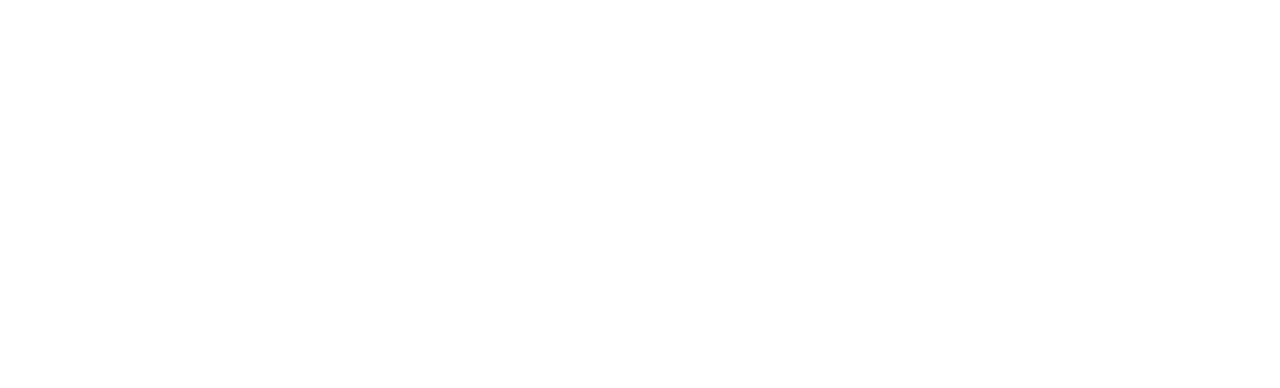
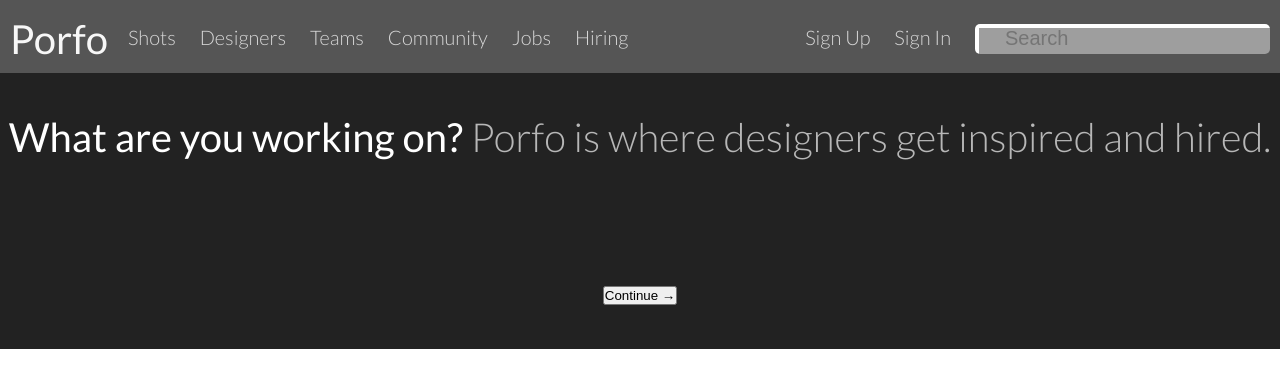
Before and after one commit to monilitocastro/dribbble-clone-html, a website: page index.html in a window 1280 px wide. Drawn offline with Linux system fonts and the light colour scheme; grey boxes are pictures that could not be loaded.

Commit message:
TODO button components and continue button

```diff
--- a/index.html
+++ b/index.html
@@ -16,6 +16,52 @@
 
 <body>
     <header class='header'>
+        <nav class='nav__bar u-medium-gray-bgcolor u-top-bottom-padding-medium'>
+            <div class="row">
+                <div class="left">
+                    <div class="logo u-display-inline">
+                        <span class='logo__text'>Porfo</span>
+                    </div>
+                </div>
+                <div class="left u-margin-top-medium">
+                    <ul class='menu u-display-inline'>
+                        <li class='menu__item u-padding-right-left-small'>shots</li>
+                        <li class='menu__item u-padding-right-left-small'>designers</li>
+                        <li class='menu__item u-padding-right-left-small'>teams</li>
+                        <li class='menu__item u-padding-right-left-small'>community</li>
+                        <li class='menu__item u-padding-right-left-small'>jobs</li>
+                        <li class='menu__item u-padding-right-left-small'>hiring</li>
+                    </ul>
+                </div>
+                <div class='right u-margin-top-medium'>
+                    <ul class='menu u-display-inline'>
+                        <li class='menu__item u-padding-right-left-small'>
+                            <a class='menu__item menu__anchor-item' href='#'>
+                                Sign Up
+                            </a>
+                        </li>
+                        <li class='menu__item u-padding-right-left-small'>
+                            <a class='menu__item menu__anchor-item' href='#'>
+                                Sign In
+                            </a>
+                        </li>
+                        <li class='menu__item u-padding-right-left-small'>
+                            <input type='text' class='search-box' placeholder='Search'>
+                        </li>
+                    </ul>
+                </div>
+            </div>
+        </nav>
+        <div class='blurb-box u-dark-gray-bgcolor'>
+            <div class='row'>
+                <span class='u-white-text u-font-weight-500'>What are you working on?</span>
+                <span class='u-light-gray-text'>Porfo is where designers get inspired and hired.</span>
+            </div>
+            <div class='row'>
+                <button class='btn'>Continue &rarr;</button>
+
+            </div>
+        </div>
     </header>
 
     <main>
--- a/package.json
+++ b/package.json
@@ -5,14 +5,15 @@
   "main": "index.js",
   "scripts": {
     "test": "echo \"Error: no test specified\" && exit 1",
-    "dev": "concurrently \"npm run compile:sass\" \"node index\"",
+    "dev": "concurrently \"npm run compile:sass --watch\" \"nodemon index\"",
     "compile:sass": "node-sass scss/main.scss css/style.css -w"
   },
   "author": "",
   "license": "ISC",
   "devDependencies": {
     "concurrently": "^3.5.1",
-    "node-sass": "^4.7.2"
+    "node-sass": "^4.7.2",
+    "nodemon": "^1.17.3"
   },
   "dependencies": {
     "express": "^4.16.3"
--- a/scss/abstract/_mixins.scss
+++ b/scss/abstract/_mixins.scss
@@ -5,3 +5,14 @@
     clear: both;
   }
 }
+
+@mixin borderRadiusSmall {
+  border-radius: 3px;
+}
+@mixin borderRadiusMedium {
+  border-radius: 5px;
+}
+
+@mixin borderRadiusLarge {
+  border-radius: 10px;
+}
--- a/scss/abstract/_variables.scss
+++ b/scss/abstract/_variables.scss
@@ -8,9 +8,13 @@ $white: #fff;
 $white-transparent: rgba(255, 255, 255, 0.8);
 $off-white: #f8f8f8;
 $light-gray-1: #f7f7f7;
+$light-gray-2: #d7d7d7;
+$light-gray-3: #c7c7c7;
+$light-gray-4: #b7b7b7;
 $black: rgba(0, 0, 0, 1);
 $shadow-transparent: rgba(0, 0, 0, 0.2);
 $middle-gray: #555;
+$dark-gray: #222;
 
 // GRID
 $grid-width: 114rem;
--- a/scss/base/_utilities.scss
+++ b/scss/base/_utilities.scss
@@ -12,6 +12,57 @@
   margin-bottom: 8rem;
 }
 
+.u-margin-top-small {
+  margin-top: 1rem;
+}
+.u-margin-top-medium {
+  margin-top: 2rem;
+}
 .u-margin-top-large {
-  margin-top: 8rem;
+  margin-top: 3rem;
 }
+
+.u-padding-top-bottom-small {
+  padding-top: 0.5rem;
+  padding-bottom: 0.5rem;
+}
+
+.u-padding-top-bottom-medium {
+  padding-top: 1rem;
+  padding-bottom: 1rem;
+}
+
+.u-padding-top-bottom-medium {
+  padding-top: 2rem;
+  padding-bottom: 2rem;
+}
+
+// color
+.u-medium-gray-bgcolor {
+  background-color: $middle-gray;
+}
+.u-dark-gray-bgcolor {
+  background-color: $dark-gray;
+}
+.u-light-gray-text {
+  color: $light-gray-4;
+}
+.u-white-text {
+  color: #fff;
+}
+
+// typography
+.u-font-weight-300 {
+  font-weight: 300;
+}
+.u-font-weight-500 {
+  font-weight: 500;
+}
+
+// orientation
+.u-display-inline {
+  display: inline;
+}
+.u-padding-right-left-small {
+  padding: 0rem 1rem;
+}
--- /dev/null
+++ b/scss/components/_blurb-box.scss
@@ -0,0 +1,7 @@
+.blurb-box {
+  font-size: 4rem;
+  font-weight: 300;
+  color: $light-gray-1;
+  text-align: center;
+  padding: 3rem 0;
+}
--- /dev/null
+++ b/scss/components/_buttons.scss
@@ -0,0 +1,2 @@
+.btn {
+}
--- /dev/null
+++ b/scss/components/_logo.scss
@@ -0,0 +1,12 @@
+.logo {
+  font-size: 4rem;
+  color: $light-gray-1;
+  min-width: 4rem;
+  min-height: 6rem;
+  padding: 1rem 1rem;
+  &__text {
+    display: inline-block;
+    text-align: center;
+    vertical-align: middle;
+  }
+}
--- /dev/null
+++ b/scss/components/_menu.scss
@@ -0,0 +1,17 @@
+.menu {
+  font-size: 2rem;
+  font-weight: 300;
+  color: $light-gray-2;
+  &__item {
+    display: inline;
+    text-transform: capitalize;
+  }
+
+  &__anchor-item {
+    &:link,
+    &:visited {
+      text-decoration: none;
+      color: $light-gray-2;
+    }
+  }
+}
--- /dev/null
+++ b/scss/components/_nav.scss
@@ -0,0 +1,7 @@
+.nav {
+  width: 100%;
+  &__bar {
+    color: $light-gray-1;
+    display: inline;
+  }
+}
--- /dev/null
+++ b/scss/components/_search-box.scss
@@ -0,0 +1,14 @@
+.search-box {
+  font-size: 2rem;
+  height: 3rem;
+  padding-left: 3rem;
+  @include borderRadiusMedium;
+  padding-top: 5px;
+  padding-bottom: 5px;
+  outline: none;
+  border: none;
+  background-image: url("https://www.w3schools.com/css/searchicon.png");
+  background-repeat: no-repeat;
+  background-position-x: 4px;
+  background-position-y: 4px;
+}
--- a/scss/layout/_grids.scss
+++ b/scss/layout/_grids.scss
@@ -1,5 +1,8 @@
+.container {
+  max-width: $grid-width;
+}
 .row {
-  max-width: $grid-width;
+  position: relative;
   margin: 0 auto;
 
   &:not(:last-child) {
@@ -17,18 +20,18 @@
   }
 
   .col-1-of-2 {
-    width: calc( (100% - #{$gutter-horizontal}) / 2);
+    width: calc((100% - #{$gutter-horizontal}) / 2);
   }
   .col-1-of-3 {
-    width: calc( (100% - 2 * #{$gutter-horizontal}) / 3);
+    width: calc((100% - 2 * #{$gutter-horizontal}) / 3);
   }
   .col-2-of-3 {
     width: calc(
-       (2 * (100% - 2 * #{$gutter-horizontal}) / 3) + #{$gutter-horizontal}
+      (2 * (100% - 2 * #{$gutter-horizontal}) / 3) + #{$gutter-horizontal}
     );
   }
   .col-1-of-4 {
-    width: calc( (100% - 3 * #{$gutter-horizontal}) / 4);
+    width: calc((100% - 3 * #{$gutter-horizontal}) / 4);
   }
   .col-2-of-4 {
     width: calc(
@@ -37,7 +40,7 @@
   }
   .col-3-of-4 {
     width: calc(
-       (3 * (100% - 3 * #{$gutter-horizontal}) / 4) + 2 * #{$gutter-horizontal}
+      (3 * (100% - 3 * #{$gutter-horizontal}) / 4) + 2 * #{$gutter-horizontal}
     );
   }
 }
--- /dev/null
+++ b/scss/layout/_orientation.scss
@@ -0,0 +1,18 @@
+.left {
+  float: left;
+}
+
+.center {
+  position: absolute;
+  left: 50%;
+  transform: translateX(-50%);
+
+  &:only-child {
+    position: relative;
+    text-align: center;
+  }
+}
+
+.right {
+  float: right;
+}
--- a/scss/main.scss
+++ b/scss/main.scss
@@ -15,8 +15,13 @@ COLORS:
 @import "components/buttons";
 @import "components/composition";
 @import "components/feature-box";
+@import "components/logo";
+@import "components/menu";
+@import "components/search-box";
+@import "components/blurb-box";
 
 @import "layout/grids";
 @import "layout/header";
+@import "layout/orientation";
 
 @import "pages/home";
```
Also changed, not shown: css/style.css.
